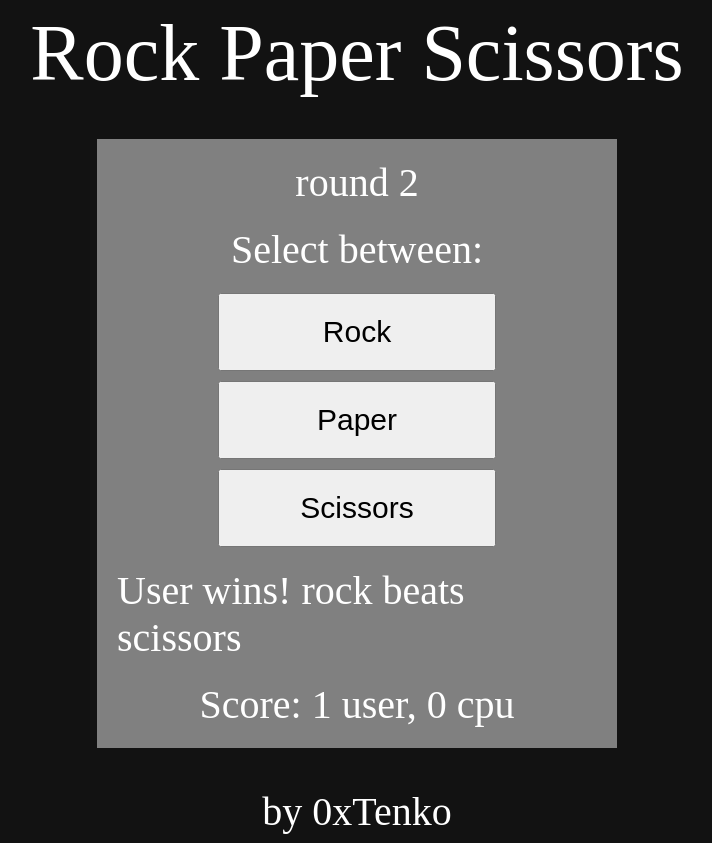
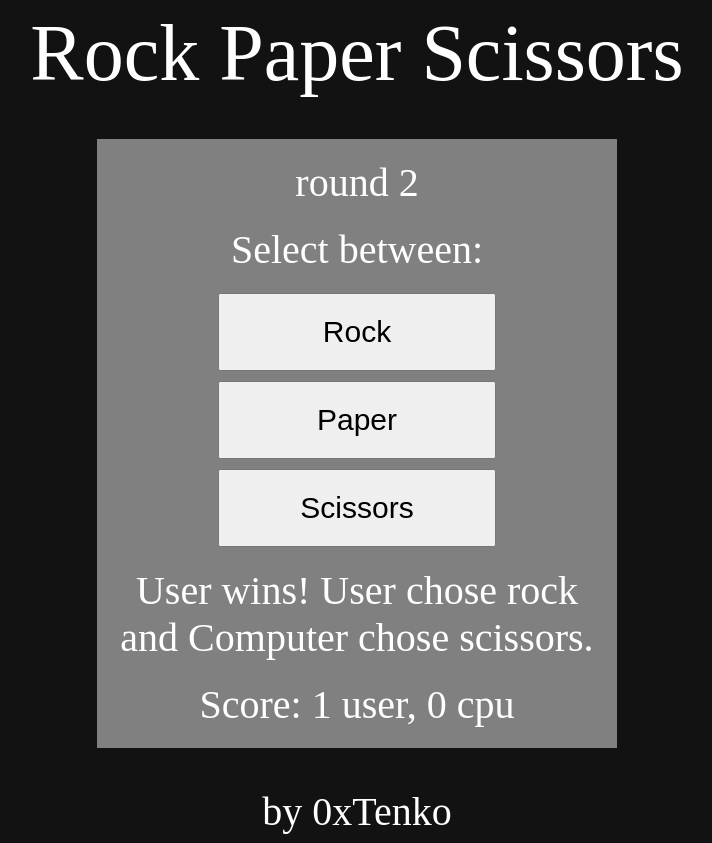
Before and after one commit to 1tenko/rock-paper-scissors, a plain HTML site: page index.html in a window 1280 px wide. Both pictures are taken after a click on the button "Rock". Shown: the whole page, without its empty margins (283-995 px from the left). Drawn offline with Linux system fonts and the light colour scheme.

Commit message:
round result updated

```diff
--- a/main.js
+++ b/main.js
@@ -48,10 +48,10 @@ function isWinner(selection, opponentSelection) {
 function roundResult(selection, opponentSelection) {
     if (isWinner(selection, opponentSelection)) {
         userScore++;
-        result.textContent = `User wins! ${selection.name} beats ${opponentSelection.name}`;
+        result.textContent = `User wins! User chose ${selection.name} and Computer chose ${opponentSelection.name}.`;
     } else if (isWinner(opponentSelection, selection)) {
         computerSore++;
-        result.textContent = `Computer wins! ${opponentSelection.name} beats ${selection.name}`;
+        result.textContent = `Computer wins! Computer chose ${opponentSelection.name} and User chose ${selection.name}.`;
     } else {
         result.textContent = 'Draw! play again!'
     }
--- a/style.css
+++ b/style.css
@@ -47,3 +47,7 @@ button {
     padding-right: 80px;
     font-size: 30px;
 }
+
+#roundResult {
+    text-align: center;
+}
```
